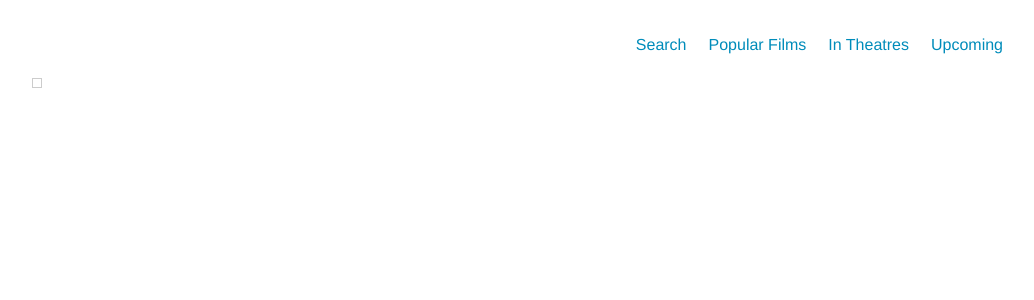
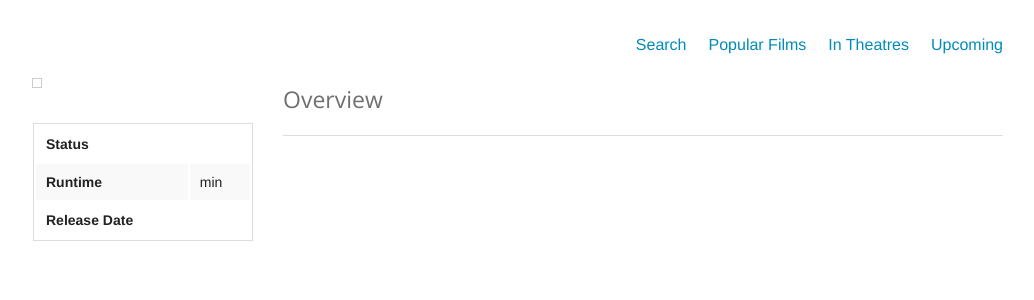
Before and after one commit to citruspi/Wintergarten-Web, a Flask app: page /film/1 in a window 1280 px wide. Shown: the top 300 px of the page, without its empty margins (122-1156 px from the left). Run offline with Flask 2, Linux system fonts and the light colour scheme; data that the repository does not hold is empty; some libraries are stand-ins or nearby versions.

Commit message:
Added overview and general data section

```diff
--- a/templates/film.html
+++ b/templates/film.html
@@ -29,12 +29,49 @@
                     <img src="{{ film.poster_path }}">
                 </a>
 
+                <br><br><br>
+
+                <table width="100%">
+
+                    <tbody>
+
+                        <tr>
+
+                            <td><strong>Status</strong></td>
+                            <td>{{ film.status }}</td>
+
+                        </tr>
+
+                        <tr>
+
+                            <td><strong>Runtime</strong></td>
+                            <td>{{ film.runtime }} min</td>
+
+                        </tr>
+
+                        <tr>
+
+                            <td><strong>Release Date</strong></td>
+                            <td>{{ film.release_date }}</td>
+
+                        </tr>
+
+                    </tbody>
+
+                </table>
+
             </div>
 
             <div class="large-9 columns">
 
                 <h2>{{ film.title }}</h2>
                 <h4 class="subheader">{{ film.tagline }}</h4>
+
+                <h4 class="subheader">Overview</h4>
+
+                <hr>
+
+                <p>{{ film.overview }}</p>
 
                 {% if film.trailers['youtube'] %}
 
```
